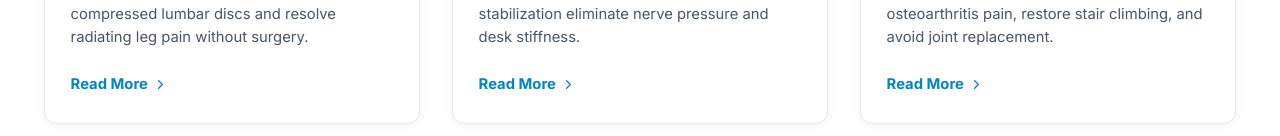
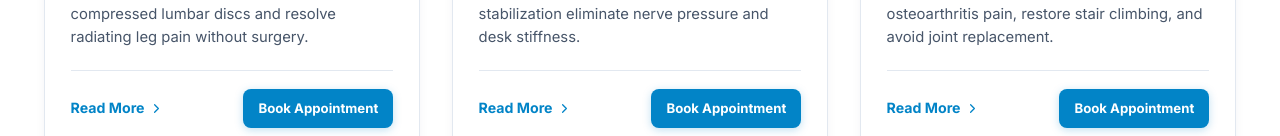
Before and after one commit to mayararothe28/physio-website, a React (Vite) app: page /services in a window 1280 px wide. Shown: the part 816-952 px from the top of the page. Built offline with nearby package versions, Linux system fonts and the light colour scheme.

Commit message:
Add Book Appointment button next to Read More on Services page cards

```diff
--- a/src/pages/ServicesPage.css
+++ b/src/pages/ServicesPage.css
@@ -118,13 +118,19 @@
 
 .wor-services-page .wor-service-action {
   margin-top: auto;
+  display: flex;
+  align-items: center;
+  justify-content: space-between;
+  gap: 0.65rem;
+  padding-top: 1.1rem;
+  border-top: 1px solid var(--wor-border, #f1f5f9);
 }
 
 .wor-services-page .wor-service-readmore {
   display: inline-flex;
   align-items: center;
-  gap: 0.35rem;
-  font-size: 0.925rem;
+  gap: 0.25rem;
+  font-size: 0.885rem;
   font-weight: 700;
   color: var(--wor-blue, #0284c7);
   text-decoration: none;
@@ -133,7 +139,29 @@
 
 .wor-services-page .wor-service-readmore:hover {
   color: var(--wor-blue-dark, #0369a1);
-  gap: 0.55rem;
+  gap: 0.45rem;
+}
+
+.wor-services-page .wor-service-book-btn {
+  display: inline-flex;
+  align-items: center;
+  justify-content: center;
+  background: var(--wor-blue, #0284c7);
+  color: #ffffff !important;
+  font-size: 0.825rem;
+  font-weight: 700;
+  padding: 0.525rem 0.95rem;
+  border-radius: var(--wor-radius-sm, 6px);
+  text-decoration: none;
+  box-shadow: 0 2px 8px rgba(2, 132, 199, 0.25);
+  transition: all 0.2s ease;
+  white-space: nowrap;
+}
+
+.wor-services-page .wor-service-book-btn:hover {
+  background: var(--wor-blue-dark, #0369a1);
+  transform: translateY(-1px);
+  box-shadow: 0 4px 12px rgba(2, 132, 199, 0.35);
 }
 
 /* ─── 3. CTA BANNER SECTION ─── */
--- a/src/pages/ServicesPage.jsx
+++ b/src/pages/ServicesPage.jsx
@@ -134,6 +134,9 @@ export default function ServicesPage() {
                       <span>Read More</span>
                       <ChevronRight size={15} />
                     </Link>
+                    <Link to={`/appointment?service=${srv.id}`} className="wor-service-book-btn">
+                      <span>Book Appointment</span>
+                    </Link>
                   </div>
                 </div>
               </div>
```
